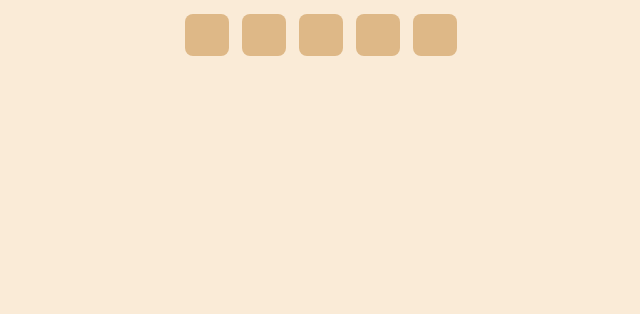
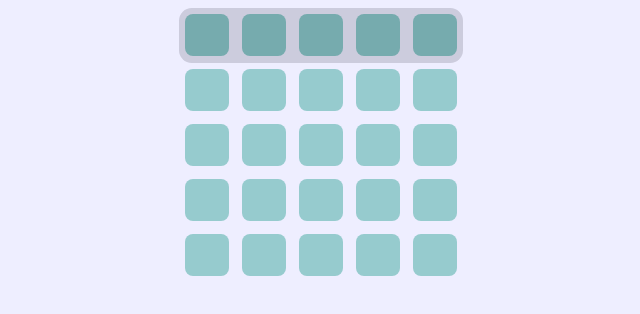
Before and after one commit to guillerplr/letradooo, a React (Vite) app: page / in a window 1280 px wide. Shown: the top 314 px of the page, without its empty margins (211-851 px from the left). Built offline with nearby package versions, Linux system fonts and the light colour scheme.

Commit message:
modo de escrita funcionando bem

```diff
--- a/src/App.module.css
+++ b/src/App.module.css
@@ -1,3 +1,3 @@
 body {
-  background-color:antiquewhite
+  background-color: #eef
 }
--- a/src/Game.jsx
+++ b/src/Game.jsx
@@ -7,7 +7,11 @@ const Game = () => {
   return (
     <section className={styles.container}>
       <form>
-        <Palavra />
+        <Palavra classe="ativo" />
+        <Palavra disabled />
+        <Palavra disabled />
+        <Palavra disabled />
+        <Palavra disabled />
       </form>
     </section>
   );
--- a/src/input/Letra.jsx
+++ b/src/input/Letra.jsx
@@ -5,26 +5,43 @@ const Letra = ({ id, setValue, ...props }) => {
   return (
     <>
       <input
+        {...props}
         id={id}
         name={id}
-        onChange={({ target }) => {
-          setValue(target.value);
-          if (
-            target.value != '' &&
-            document.activeElement.nextSibling != null
-          ) {
+        onChange={(event) => {
+          event.preventDefault();
+          console.log(event);
+          setValue(event.target.value);
+          if (document.activeElement.nextSibling != null) {
             document.activeElement.nextSibling.focus();
           }
         }}
         onKeyDown={(tecla) => {
-          if (tecla.keyCode === 8 && tecla.target.value != '') {
-            setValue('');
-          } else if (
-            tecla.keyCode === 8 &&
-            tecla.target.value === '' &&
-            document.activeElement.previousSibling != null
-          ) {
-            document.activeElement.previousSibling.focus();
+          tecla.preventDefault();
+          switch (tecla.keyCode) {
+            case 46:
+            case 8:
+              setValue('');
+              if (document.activeElement.previousSibling != null) {
+                document.activeElement.previousSibling.focus();
+              }
+              break;
+            case 37:
+              if (document.activeElement.previousSibling != null) {
+                document.activeElement.previousSibling.focus();
+              }
+              break;
+            case 39:
+              if (document.activeElement.nextSibling != null)
+                document.activeElement.nextSibling.focus();
+              break;
+            default:
+              if (tecla.keyCode >= 65 && tecla.keyCode <= 90) {
+                setValue(tecla.key);
+                if (document.activeElement.nextSibling != null)
+                  document.activeElement.nextSibling.focus();
+              }
+              break;
           }
         }}
         maxLength="1"
--- a/src/input/Letra.module.css
+++ b/src/input/Letra.module.css
@@ -8,9 +8,10 @@ input {
   font-weight: bold;
   margin: 0.4rem;
   color: transparent;
-  text-shadow: 0 0 0  #333;
+  text-shadow: 0 0 0  #222831;
   border-radius: 0.5rem;
-  background-color: burlywood;
+  background-color: #76ABAE;
+  transition: .1s ease-out;
 } &:focus{
   outline: none;
 } &::selection{
@@ -18,11 +19,16 @@ input {
 }
 
 input::selection {
-  background: burlywood;
-}
+  background-color: #aaa;
+  }
 
 
 input:focus {
   outline: none;
-  box-shadow: 0 0 1px 2px peru;
+  box-shadow: 0 10px 0 -6px #222831;
 }
+
+input:disabled{
+  background-color: #96CBCE;
+
+}
--- a/src/input/Palavra.jsx
+++ b/src/input/Palavra.jsx
@@ -1,8 +1,8 @@
 import React from 'react';
 import Letra from './Letra';
-import { array } from 'prop-types';
+import styles from './Palavra.module.css';
 
-const Palavra = () => {
+const Palavra = ({ classe, ...props }) => {
   const [letra1, setLetra1] = React.useState('');
   const [letra2, setLetra2] = React.useState('');
   const [letra3, setLetra3] = React.useState('');
@@ -10,12 +10,48 @@ const Palavra = () => {
   const [letra5, setLetra5] = React.useState('');
 
   return (
-    <div>
-      <Letra id="letra1" type="text" value={letra1} setValue={setLetra1} />
-      <Letra id="letra2" type="text" value={letra2} setValue={setLetra2} />
-      <Letra id="letra3" type="text" value={letra3} setValue={setLetra3} />
-      <Letra id="letra4" type="text" value={letra4} setValue={setLetra4} />
-      <Letra id="letra5" type="text" value={letra5} setValue={setLetra5} />
+    <div
+      className={
+        classe
+          ? `${styles.palavra} ${styles.outro}`
+          : `${styles.teste} ${styles.outro}`
+      }
+    >
+      <Letra
+        id="letra1"
+        type="text"
+        value={letra1}
+        setValue={setLetra1}
+        {...props}
+      />
+      <Letra
+        id="letra2"
+        type="text"
+        value={letra2}
+        setValue={setLetra2}
+        {...props}
+      />
+      <Letra
+        id="letra3"
+        type="text"
+        value={letra3}
+        setValue={setLetra3}
+        {...props}
+      />
+      <Letra
+        id="letra4"
+        type="text"
+        value={letra4}
+        setValue={setLetra4}
+        {...props}
+      />
+      <Letra
+        id="letra5"
+        type="text"
+        value={letra5}
+        setValue={setLetra5}
+        {...props}
+      />
     </div>
   );
 };
--- /dev/null
+++ b/src/input/Palavra.module.css
@@ -0,0 +1,10 @@
+.palavra{
+  background-color: #CCD;
+}
+
+.outro{
+  display: flex;
+  justify-content: center;
+  width: fit-content;
+  border-radius: .8rem;
+}
```
